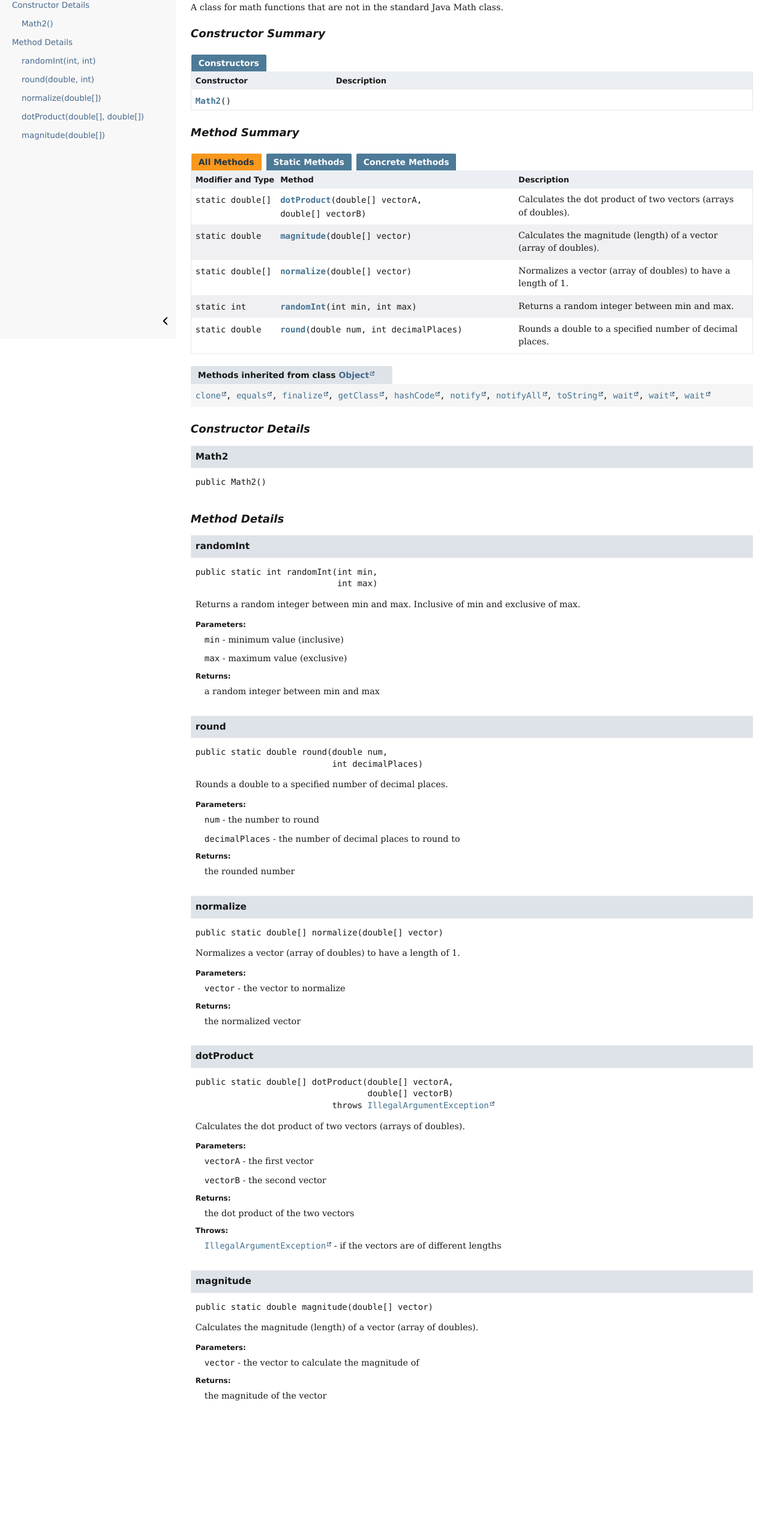
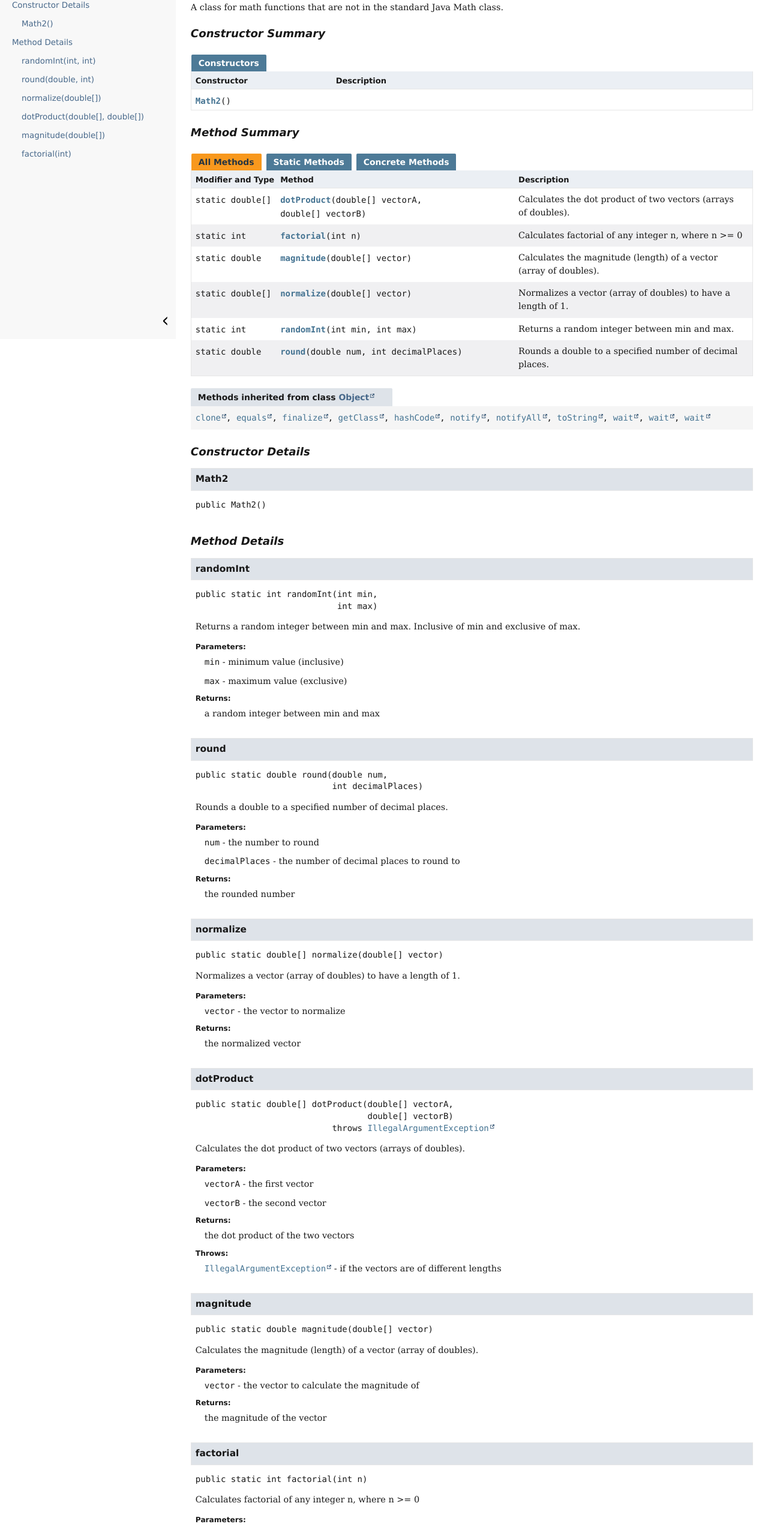
Before and after one commit to hamstercatalliance/avaj, a plain HTML site: page docs/avaj/Math2.html in a window 1280 px wide. Shown: the part 235-2785 px from the top of the page at 60% size. Before the commit the page ends 2620 px from the top, so only its background shows below. Drawn offline with Linux system fonts and the light colour scheme.

Commit message:
Add factorial to javadoc

```diff
--- a/docs/avaj/Math2.html
+++ b/docs/avaj/Math2.html
@@ -1,11 +1,11 @@
 <!DOCTYPE HTML>
 <html lang="en">
 <head>
-<!-- Generated by javadoc (25) on Tue Mar 24 22:11:58 EDT 2026 -->
+<!-- Generated by javadoc (25) on Wed Mar 25 14:04:24 EDT 2026 -->
 <title>Math2</title>
 <meta name="viewport" content="width=device-width, initial-scale=1">
 <meta http-equiv="Content-Type" content="text/html; charset=utf-8">
-<meta name="dc.created" content="2026-03-24">
+<meta name="dc.created" content="2026-03-25">
 <meta name="description" content="declaration: package: avaj, class: Math2">
 <meta name="generator" content="javadoc/ClassWriter">
 <link rel="stylesheet" type="text/css" href="../resource-files/jquery-ui.min.css">
@@ -68,6 +68,7 @@ loadScripts(document, 'script');</script>
 <li><a href="#normalize(double%5B%5D)" tabindex="0">normalize(double[])</a></li>
 <li><a href="#dotProduct(double%5B%5D,double%5B%5D)" tabindex="0">dotProduct(double[], double[])</a></li>
 <li><a href="#magnitude(double%5B%5D)" tabindex="0">magnitude(double[])</a></li>
+<li><a href="#factorial(int)" tabindex="0">factorial(int)</a></li>
 </ol>
 </li>
 </ol>
@@ -120,26 +121,31 @@ loadScripts(document, 'script');</script>
 <div class="col-last even-row-color method-summary-table method-summary-table-tab1 method-summary-table-tab4">
 <div class="block">Calculates the dot product of two vectors (arrays of doubles).</div>
 </div>
-<div class="col-first odd-row-color method-summary-table method-summary-table-tab1 method-summary-table-tab4"><code>static double</code></div>
-<div class="col-second odd-row-color method-summary-table method-summary-table-tab1 method-summary-table-tab4"><code><a href="#magnitude(double%5B%5D)" class="member-name-link">magnitude</a><wbr>(double[]&nbsp;vector)</code></div>
+<div class="col-first odd-row-color method-summary-table method-summary-table-tab1 method-summary-table-tab4"><code>static int</code></div>
+<div class="col-second odd-row-color method-summary-table method-summary-table-tab1 method-summary-table-tab4"><code><a href="#factorial(int)" class="member-name-link">factorial</a><wbr>(int&nbsp;n)</code></div>
 <div class="col-last odd-row-color method-summary-table method-summary-table-tab1 method-summary-table-tab4">
+<div class="block">Calculates factorial of any integer n, where n &gt;= 0</div>
+</div>
+<div class="col-first even-row-color method-summary-table method-summary-table-tab1 method-summary-table-tab4"><code>static double</code></div>
+<div class="col-second even-row-color method-summary-table method-summary-table-tab1 method-summary-table-tab4"><code><a href="#magnitude(double%5B%5D)" class="member-name-link">magnitude</a><wbr>(double[]&nbsp;vector)</code></div>
+<div class="col-last even-row-color method-summary-table method-summary-table-tab1 method-summary-table-tab4">
 <div class="block">Calculates the magnitude (length) of a vector (array of doubles).</div>
 </div>
-<div class="col-first even-row-color method-summary-table method-summary-table-tab1 method-summary-table-tab4"><code>static double[]</code></div>
-<div class="col-second even-row-color method-summary-table method-summary-table-tab1 method-summary-table-tab4"><code><a href="#normalize(double%5B%5D)" class="member-name-link">normalize</a><wbr>(double[]&nbsp;vector)</code></div>
-<div class="col-last even-row-color method-summary-table method-summary-table-tab1 method-summary-table-tab4">
+<div class="col-first odd-row-color method-summary-table method-summary-table-tab1 method-summary-table-tab4"><code>static double[]</code></div>
+<div class="col-second odd-row-color method-summary-table method-summary-table-tab1 method-summary-table-tab4"><code><a href="#normalize(double%5B%5D)" class="member-name-link">normalize</a><wbr>(double[]&nbsp;vector)</code></div>
+<div class="col-last odd-row-color method-summary-table method-summary-table-tab1 method-summary-table-tab4">
 <div class="block">Normalizes a vector (array of doubles) to have a length of 1.</div>
 </div>
-<div class="col-first odd-row-color method-summary-table method-summary-table-tab1 method-summary-table-tab4"><code>static int</code></div>
-<div class="col-second odd-row-color method-summary-table method-summary-table-tab1 method-summary-table-tab4"><code><a href="#randomInt(int,int)" class="member-name-link">randomInt</a><wbr>(int&nbsp;min,
+<div class="col-first even-row-color method-summary-table method-summary-table-tab1 method-summary-table-tab4"><code>static int</code></div>
+<div class="col-second even-row-color method-summary-table method-summary-table-tab1 method-summary-table-tab4"><code><a href="#randomInt(int,int)" class="member-name-link">randomInt</a><wbr>(int&nbsp;min,
  int&nbsp;max)</code></div>
-<div class="col-last odd-row-color method-summary-table method-summary-table-tab1 method-summary-table-tab4">
+<div class="col-last even-row-color method-summary-table method-summary-table-tab1 method-summary-table-tab4">
 <div class="block">Returns a random integer between min and max.</div>
 </div>
-<div class="col-first even-row-color method-summary-table method-summary-table-tab1 method-summary-table-tab4"><code>static double</code></div>
-<div class="col-second even-row-color method-summary-table method-summary-table-tab1 method-summary-table-tab4"><code><a href="#round(double,int)" class="member-name-link">round</a><wbr>(double&nbsp;num,
+<div class="col-first odd-row-color method-summary-table method-summary-table-tab1 method-summary-table-tab4"><code>static double</code></div>
+<div class="col-second odd-row-color method-summary-table method-summary-table-tab1 method-summary-table-tab4"><code><a href="#round(double,int)" class="member-name-link">round</a><wbr>(double&nbsp;num,
  int&nbsp;decimalPlaces)</code></div>
-<div class="col-last even-row-color method-summary-table method-summary-table-tab1 method-summary-table-tab4">
+<div class="col-last odd-row-color method-summary-table method-summary-table-tab1 method-summary-table-tab4">
 <div class="block">Rounds a double to a specified number of decimal places.</div>
 </div>
 </div>
@@ -260,6 +266,23 @@ Inclusive of min and exclusive of max.</div>
 </div>
 </section>
 </li>
+<li>
+<section class="detail" id="factorial(int)">
+<h3>factorial</h3>
+<div class="horizontal-scroll">
+<div class="member-signature"><span class="modifiers">public static</span>&nbsp;<span class="return-type">int</span>&nbsp;<span class="element-name">factorial</span><wbr><span class="parameters">(int&nbsp;n)</span></div>
+<div class="block">Calculates factorial of any integer n, where n &gt;= 0</div>
+<dl class="notes">
+<dt>Parameters:</dt>
+<dd><code>n</code> - the number to calculate factorial of</dd>
+<dt>Returns:</dt>
+<dd>factorial of n (n!)</dd>
+<dt>Throws:</dt>
+<dd><code><a href="https://docs.oracle.com/en/java/javase/25/docs/api/java.base/java/lang/IllegalArgumentException.html" title="class or interface in java.lang" class="external-link">IllegalArgumentException</a></code> - if n <span class="invalid-tag">invalid input: '&lt;'</span> 0</dd>
+</dl>
+</div>
+</section>
+</li>
 </ul>
 </section>
 </li>
--- a/docs/member-search-index.js
+++ b/docs/member-search-index.js
@@ -1 +1 @@
-memberSearchIndex = [{"p":"avaj","c":"Math2","l":"dotProduct(double[], double[])","u":"dotProduct(double[],double[])","k":"6"},{"p":"avaj","c":"Math2","l":"magnitude(double[])","k":"6"},{"p":"avaj","c":"Math2","l":"Math2()","u":"%3Cinit%3E()","k":"3"},{"p":"avaj","c":"Math2","l":"normalize(double[])","k":"6"},{"p":"avaj","c":"Math2","l":"randomInt(int, int)","u":"randomInt(int,int)","k":"6"},{"p":"avaj","c":"Math2","l":"round(double, int)","u":"round(double,int)","k":"6"}];updateSearchResults();
+memberSearchIndex = [{"p":"avaj","c":"Math2","l":"dotProduct(double[], double[])","u":"dotProduct(double[],double[])","k":"6"},{"p":"avaj","c":"Math2","l":"factorial(int)","k":"6"},{"p":"avaj","c":"Math2","l":"magnitude(double[])","k":"6"},{"p":"avaj","c":"Math2","l":"Math2()","u":"%3Cinit%3E()","k":"3"},{"p":"avaj","c":"Math2","l":"normalize(double[])","k":"6"},{"p":"avaj","c":"Math2","l":"randomInt(int, int)","u":"randomInt(int,int)","k":"6"},{"p":"avaj","c":"Math2","l":"round(double, int)","u":"round(double,int)","k":"6"}];updateSearchResults();
```
Also changed, not shown: docs/allclasses-index.html (+2 -2 lines), docs/allpackages-index.html (+2 -2 lines), docs/avaj/package-summary.html (+2 -2 lines), docs/avaj/package-tree.html (+2 -2 lines), docs/help-doc.html (+2 -2 lines), docs/index-all.html (+11 -4 lines), docs/index.html (+2 -2 lines), docs/overview-tree.html (+2 -2 lines), docs/search.html (+2 -2 lines), 1 other file.
